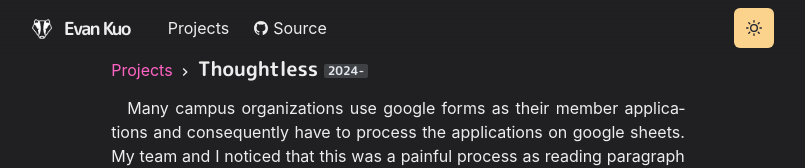
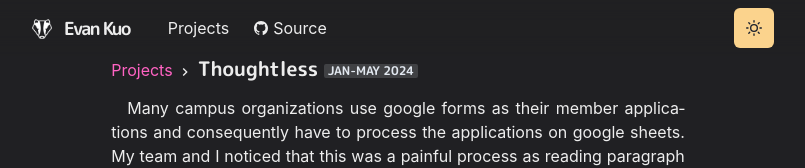
Before and after one commit to Sarcovora/evankuo-homepage, a Next.js app: page /projects/thoughtless in a window 1280 px wide. Shown: the top 168 px of the page, without its empty margins (242-1047 px from the left). Built offline with nearby package versions, Linux system fonts and the light colour scheme.

Commit message:
changed dates

```diff
--- a/pages/projects/bevobook.js
+++ b/pages/projects/bevobook.js
@@ -15,7 +15,7 @@ const Work = () => (
   <Layout title="BevoBook">
     <Container>
       <Title>
-        BevoBook <Badge>2024</Badge> <Meta>Hackathon Winner</Meta>
+        BevoBook <Badge>Mar 2024</Badge> <Meta>Hackathon Winner</Meta>
       </Title>
       <P>
         AI-based application to allow easier access to course registration for
--- a/pages/projects/quill.js
+++ b/pages/projects/quill.js
@@ -15,7 +15,7 @@ const Work = () => (
   <Layout title="Quill">
     <Container>
       <Title>
-        Quill <Badge>2024</Badge>
+        Quill <Badge>Jan 2024</Badge>
       </Title>
       <P>
         Quill is a Modern SaaS-Platform Built With Next.js 14 that allows its
--- a/pages/projects/thoughtless.js
+++ b/pages/projects/thoughtless.js
@@ -15,7 +15,7 @@ const Work = () => (
   <Layout title="Thoughtless">
     <Container>
       <Title>
-        Thoughtless <Badge>2024-</Badge>
+        Thoughtless <Badge>Jan-May 2024</Badge>
       </Title>
       <P>
         Many campus organizations use google forms as their member applications
```
